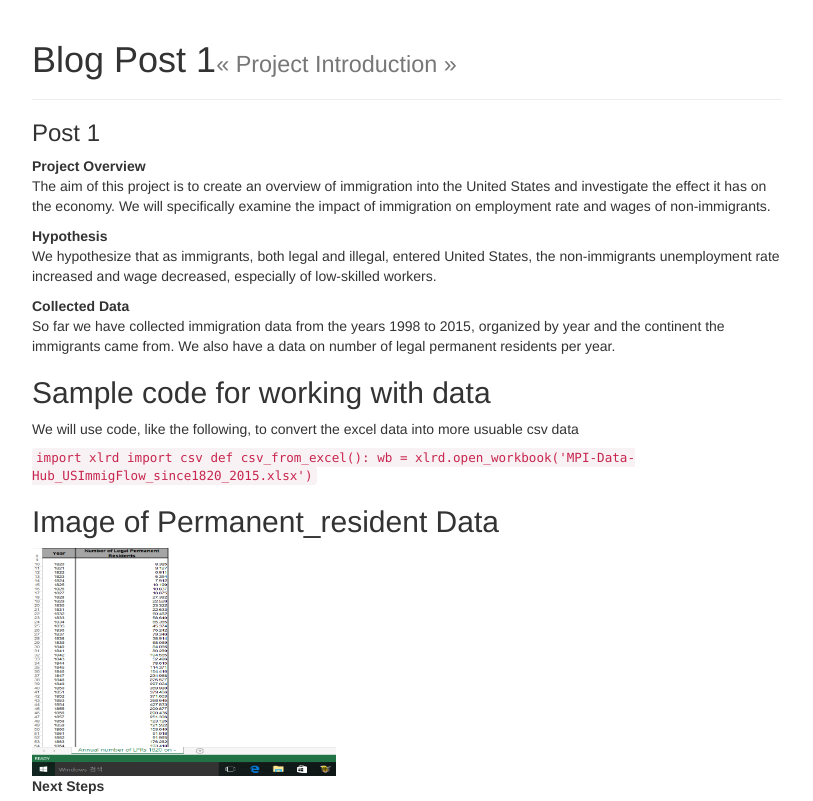
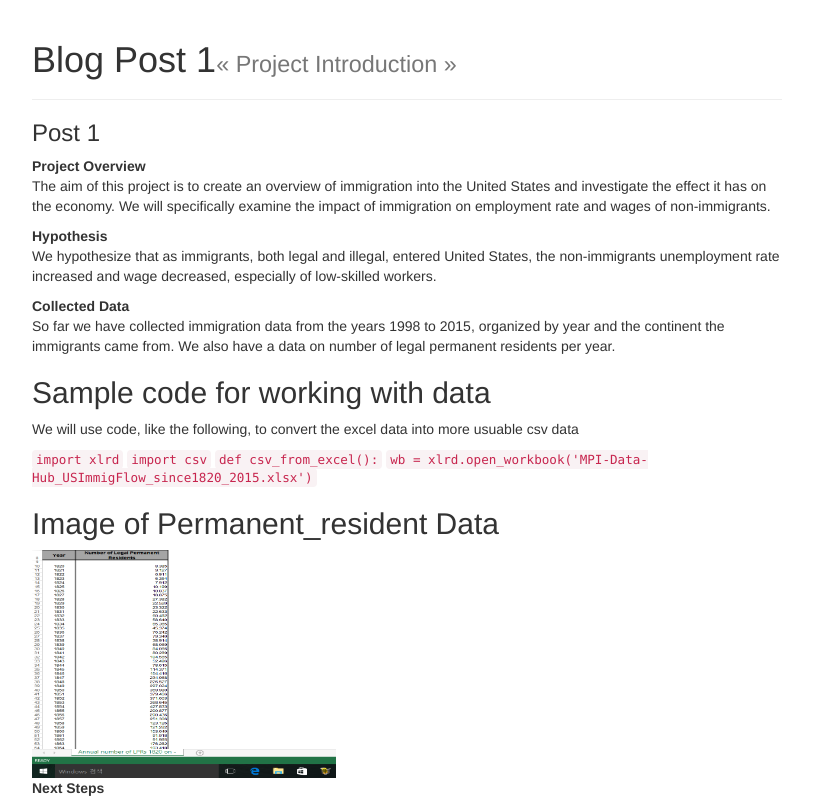
Before and after one commit to CS1951A-Data-Science-Project/Blog, a plain HTML site: page post1/index.html in a window 1280 px wide. Shown: the top 801 px of the page, without its empty margins (233-1046 px from the left). Drawn offline with nearby package versions, Linux system fonts and the light colour scheme; files whose address does not match are found by name.

Commit message:
Update index.html

```diff
--- a/post1/index.html
+++ b/post1/index.html
@@ -31,11 +31,10 @@
 				</p>
 				<h2>Sample code for working with data</h2>
 				<p>We will use code, like the following, to convert the excel data into more usuable csv data</p>
-				<code>import xlrd
-				   import csv
-				   def csv_from_excel():
-					wb = xlrd.open_workbook('MPI-Data-Hub_USImmigFlow_since1820_2015.xlsx')
-				</code>
+<code>import xlrd</code>
+<code>import csv</code>
+<code>def csv_from_excel():</code>
+					<code>wb = xlrd.open_workbook('MPI-Data-Hub_USImmigFlow_since1820_2015.xlsx')</code>
 				<h2>Image of Permanent_resident Data</h2>
 				<img src="permanent_residents.png"style="width:304px;height:228px;">
 				<p>
```
